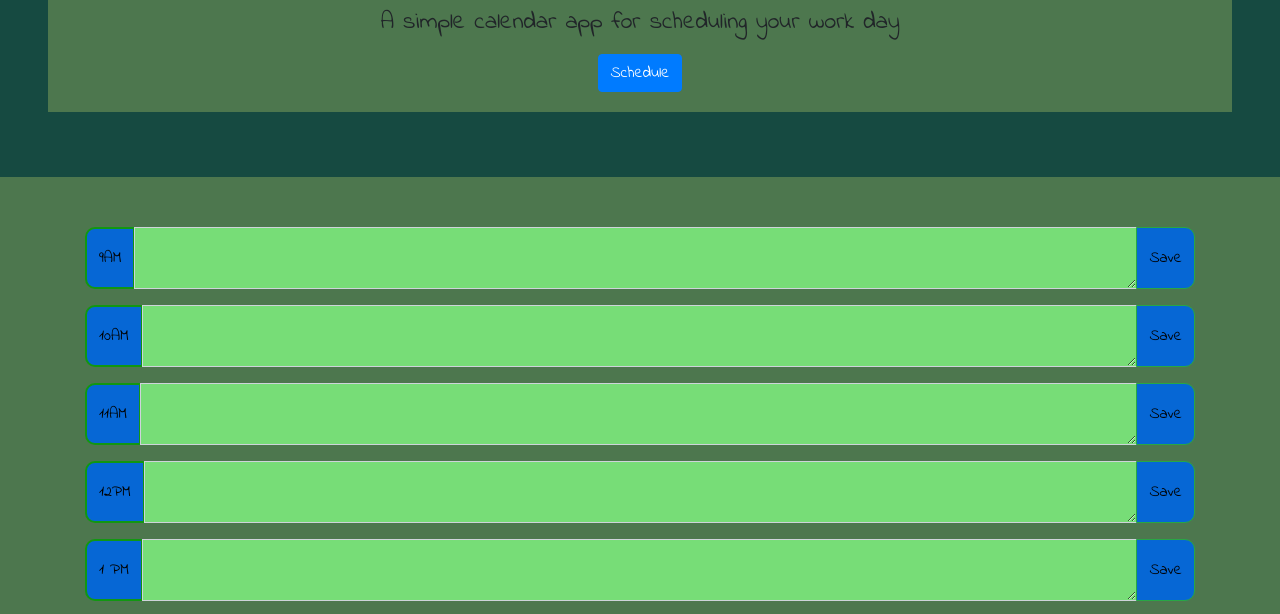
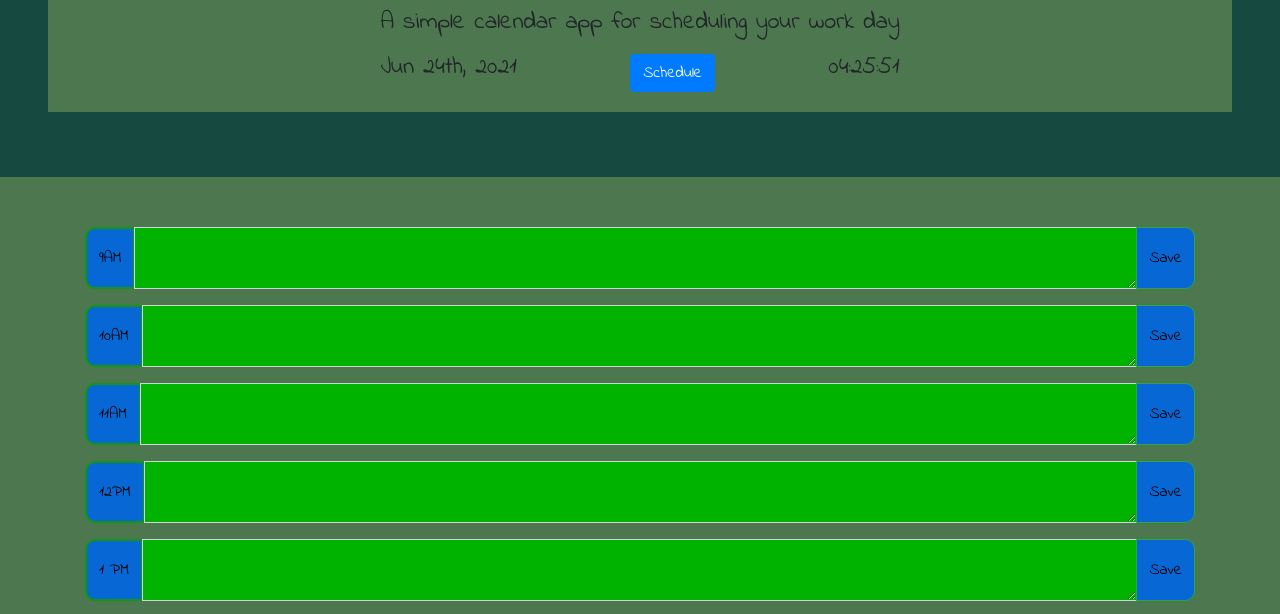
Before and after one commit to natnaelh14/work-day-scheduler, a plain HTML site: page index.html in a window 1280 px wide. Shown: the part 123-737 px from the top of the page. Drawn offline with nearby package versions, Linux system fonts and the light colour scheme.

Commit message:
created a timer

```diff
--- a/index.html
+++ b/index.html
@@ -25,6 +25,8 @@
           <h1 class="mb-3">Work Day Scheduler</h1>
           <h4 class="mb-3">A simple calendar app for scheduling your work day</h4>
           <a class="btn btn-primary" href="#box" role="button">Schedule</a>
+          <h4 id="today-date" style="margin:0;display:inline;float:left"></h4>
+          <h4 id="today-time" style="margin:0;display:inline;float:right"></h4>
         </div>
       </div>
     </div>
--- a/script.js
+++ b/script.js
@@ -1,8 +1,19 @@
+function time() {
+  $("#today-time").empty();
+  let currentTime = moment().format("hh:mm:ss");
+  $("#today-time").append(currentTime);
+}
+setInterval(time, 1000)
+
+
+let currentDay = moment().format("MMM Do, YYYY");
+$("#today-date").append(currentDay);
+
 let now = new Date().getHours();
 
 function assignColor() {
-  var startTime = 9;
-  var endTime = 17;
+  let startTime = 9;
+  let endTime = 17;
   for (x = startTime; x <= endTime; x++) {
     var styleClass;
     if (x < now) {
@@ -15,13 +26,16 @@ function assignColor() {
     $("#note-" + x).addClass(styleClass);
     document.getElementById(x.toString()).addEventListener("click", updateText);
 
-    var textBoxValue = localStorage.getItem("text-" +x);
+    let textBoxValue = localStorage.getItem("text-" + x);
     document.querySelector("#note-" + x).value = textBoxValue;
   }
 }
 assignColor();
 
 function updateText(e) {
-    var id = e.srcElement.id;
-    localStorage.setItem("text-"+id , document.querySelector("#note-"+id).value);
+  let id = e.srcElement.id;
+  localStorage.setItem(
+    "text-" + id,
+    document.querySelector("#note-" + id).value
+  );
 }
--- a/style.css
+++ b/style.css
@@ -32,7 +32,7 @@ body {
 }
 
 .future-color {
-  background-color: #77dd77;
+  background-color: #00b300;
   color: white;
 }
 
```
